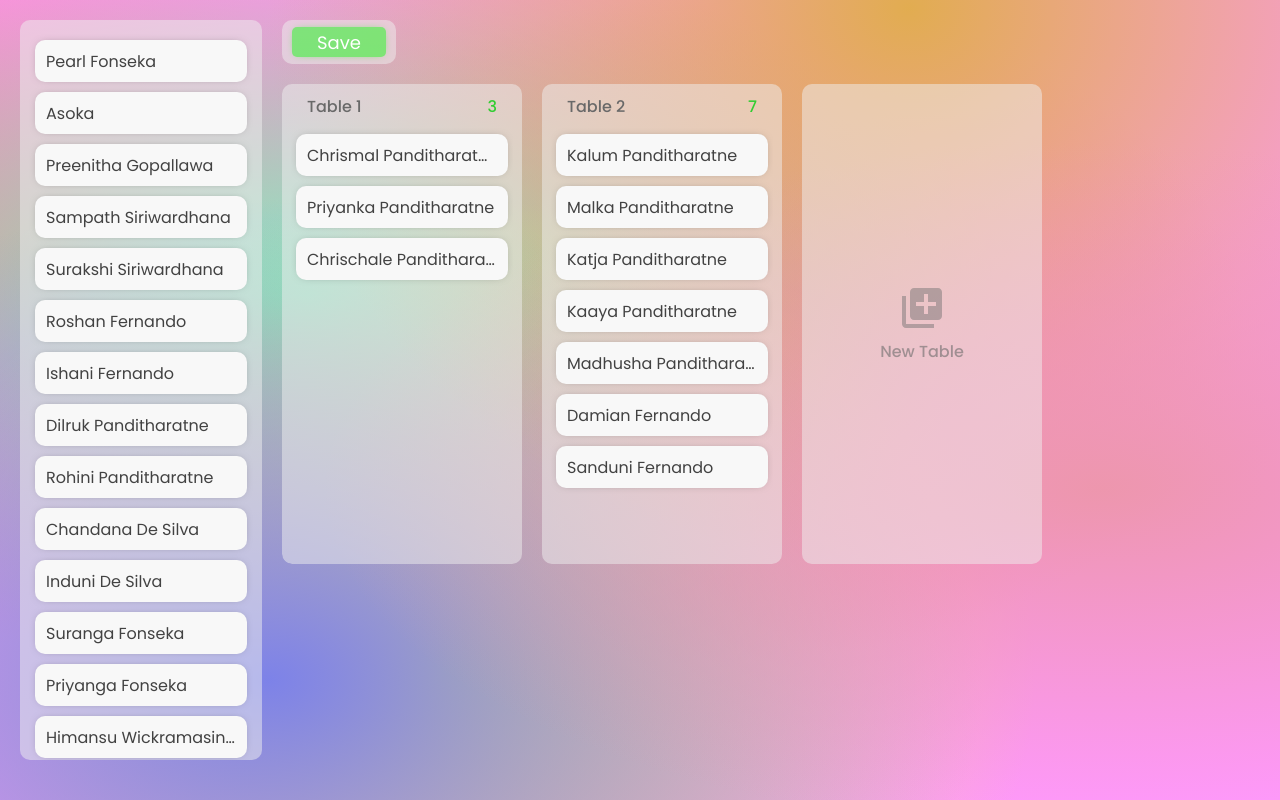
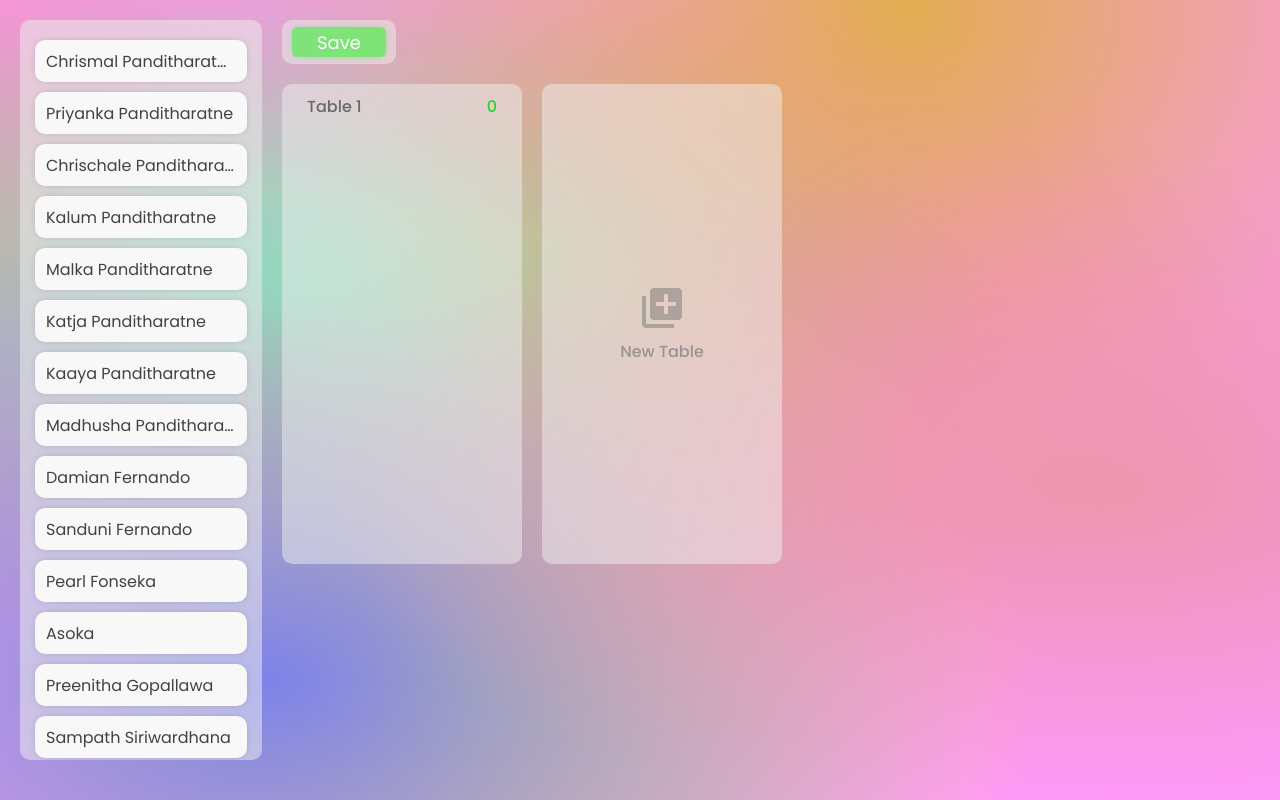
Before and after one commit to stefan-the-great/react-seating-planner, a React (Create React App) app: page / in a window 1280 px wide. Built offline with nearby package versions, Linux system fonts and the light colour scheme.

Commit message:
Clean Up

```diff
--- a/src/components/DragDrop.jsx
+++ b/src/components/DragDrop.jsx
@@ -5,7 +5,17 @@ import Table from './Table';
 import AddTable from './AddTable';
 import ExportData from './ExportData';
 
-let allNames = [{ id: 10, name: "Pearl Fonseka", seated: false},
+let allNames = [{ id: 0, name: "Chrismal Panditharatne", seated: false},
+{ id: 1, name: "Priyanka Panditharatne", seated: false},
+{ id: 2, name: "Chrischale Panditharatne", seated: false},
+{ id: 3, name: "Kalum Panditharatne", seated: false},
+{ id: 4, name: "Malka Panditharatne", seated: false},
+{ id: 5, name: "Katja Panditharatne", seated: false},
+{ id: 6, name: "Kaaya Panditharatne", seated: false},
+{ id: 7, name: "Madhusha Panditharatne", seated: false},
+{ id: 8, name: "Damian Fernando", seated: false},
+{ id: 9, name: "Sanduni Fernando", seated: false},
+{ id: 10, name: "Pearl Fonseka", seated: false},
 { id: 11, name: "Asoka ", seated: false},
 { id: 12, name: "Preenitha Gopallawa", seated: false},
 { id: 13, name: "Sampath Siriwardhana", seated: false},
@@ -29,19 +39,7 @@ let allNames = [{ id: 10, name: "Pearl Fonseka", seated: false},
 function DragDrop() {
 
     let [nameList, setNameList] = useState(allNames);
-    let [allTables, setAllTables] = useState([
-        [{ id: 0, name: "Chrismal Panditharatne", seated: false},
-{ id: 1, name: "Priyanka Panditharatne", seated: false},
-{ id: 2, name: "Chrischale Panditharatne", seated: false}
-        ],
-        [{ id: 3, name: "Kalum Panditharatne", seated: false},
-{ id: 4, name: "Malka Panditharatne", seated: false},
-{ id: 5, name: "Katja Panditharatne", seated: false},
-{ id: 6, name: "Kaaya Panditharatne", seated: false},
-{ id: 7, name: "Madhusha Panditharatne", seated: false},
-{ id: 8, name: "Damian Fernando", seated: false},
-{ id: 9, name: "Sanduni Fernando", seated: false},
-        ]]);
+    let [allTables, setAllTables] = useState([[]]);
 
 
 
--- a/src/components/Name.jsx
+++ b/src/components/Name.jsx
@@ -12,9 +12,6 @@ function Name({id, name}) {
         }),
     }));
 
-    // useEffect(() => {
-    //   console.log(id, name);
-    // }, [isDragging])
   return (
     <div className="nameCard"
         ref={drag}
--- a/src/components/Table.jsx
+++ b/src/components/Table.jsx
@@ -7,7 +7,6 @@ const tableSize = 10;
 
 function Table({tableKey, nameList, setNameList, tableNum, tableData, setAllTables}) {
 
-    // const [Table, setTable] = useState(tableData);
     const tableLength = tableData.length
 
     const [{ isOver }, drop] = useDrop(() => ({
@@ -21,15 +20,11 @@ function Table({tableKey, nameList, setNameList, tableNum, tableData, setAllTabl
     const addNameToTable = (id) => {
         const namedList = nameList.filter((name) => id === name.id);
 
-        // setTable((table) => [...table, namedList[0]]);
         setNameList(list => list.filter((name) => id !== name.id));
         setAllTables(table => {
             table[tableKey] = [...table[tableKey], namedList[0]];
             return table
         });
-
-        // console.log(allTables);
-
     }
 
   return (
@@ -46,6 +41,7 @@ function Table({tableKey, nameList, setNameList, tableNum, tableData, setAllTabl
 
             <div className="peopleName">
                 {tableData.map((name, index) => {
+                    console.log(name.id);
                     return<Name key={index} id={name.id} name={name.name} />
                 })}
             </div>
```
Also changed, not shown: src/components/SelectedName.jsx (deleted, +0 -15 lines).
